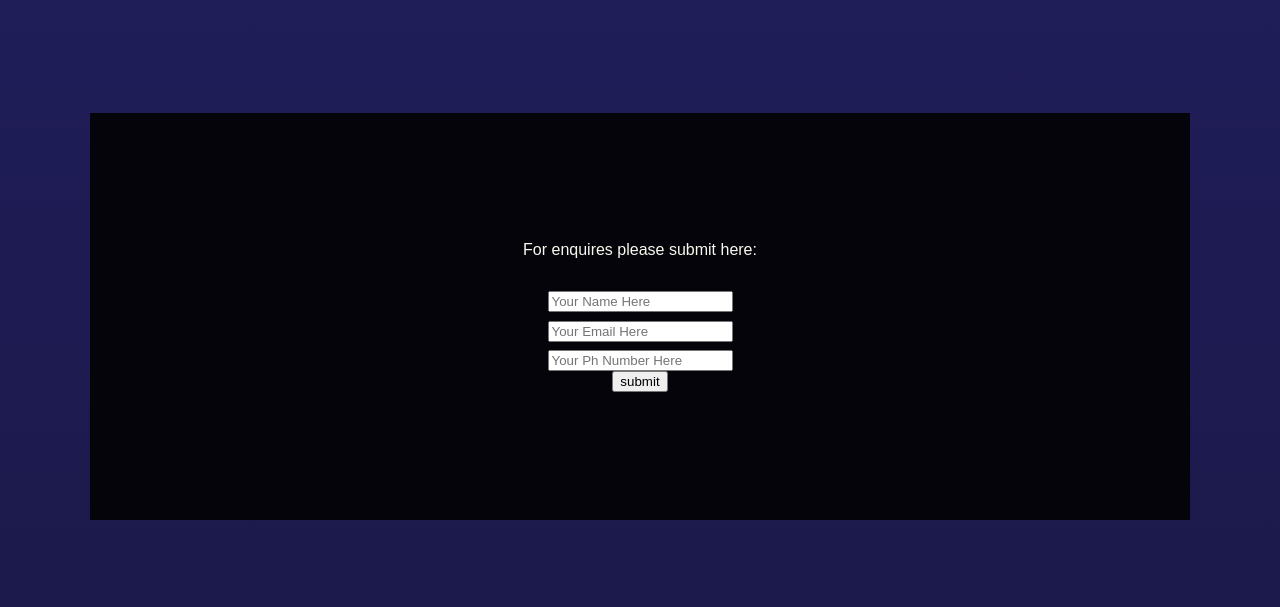
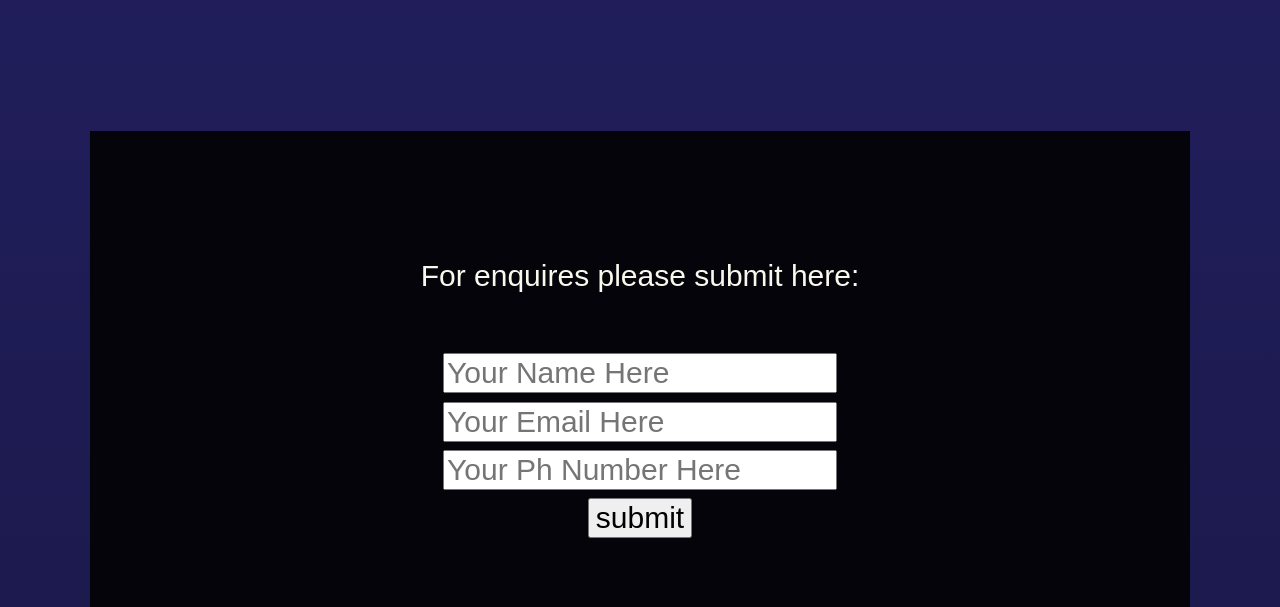
Before and after one commit to Taynuki/Portable_Potents_webpage, a plain HTML site: page Index.html in a window 1280 px wide. Shown: the part 1653-2260 px from the top of the page. Drawn offline with Linux system fonts and the light colour scheme.

Commit message:
Update css.css
changing font sizes

```diff
--- a/css.css
+++ b/css.css
@@ -59,7 +59,7 @@ body{
 }
 .feature{
     color: #F9F8EC;
-    font-size:x-large;
+    font-size: 30px;
     padding: 0.5%;
 }
 
@@ -90,6 +90,7 @@ body{
 #form{
     display: flex;
     flex-direction: column;
+    font-size: 30px;
     justify-content: space-between;
     align-items: center;
     color: #F9F8EC;
@@ -104,6 +105,7 @@ body{
     flex-direction: column;
     justify-content: space-between;
     margin: 1%;
+    font-size: 30px;
 }
 
 #name{
@@ -111,6 +113,7 @@ body{
     align-items: center;
     flex-direction: column;
     justify-content: space-between;
+    font-size: 30px;
 }
 
 #number{
@@ -118,6 +121,7 @@ body{
     align-items: center;
     flex-direction: column;
     justify-content: space-between;
+    font-size: 30px;
 }
 
 #submit{
@@ -125,6 +129,8 @@ body{
     align-items: center;
     flex-direction: column;
     justify-content: space-between;
+    font-size: 30px;
+    margin: 1%;
 
 }
 
```
